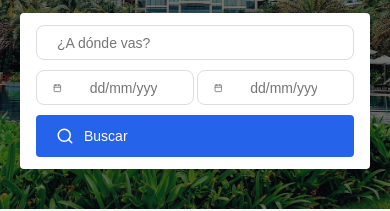
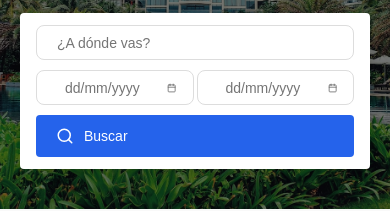
Before and after one commit to TeoLoop/NomadaX, a React (Vite) app in the folder frontend/: page / in a window 390 px wide. Shown: the part 287-498 px from the top of the page. Built offline with nearby package versions, Linux system fonts and the light colour scheme.

Commit message:
Mejorando Menu hamburguesa

```diff
--- a/frontend/src/components/SearchBar.jsx
+++ b/frontend/src/components/SearchBar.jsx
@@ -30,18 +30,17 @@ const SearchBar = () => {
       <div className="date-picker-container">
         {/* Check-in */}
         <div className="custom-picker" onClick={() => startRef.current.setOpen(true)}>
-          <FiCalendar className="calendar-icon" />
           <DatePicker
             selected={startDate}
             onChange={(date) => setStartDate(date)}
             placeholderText="dd/mm/yyyy"
             ref={startRef}
           />
+          <FiCalendar className="calendar-icon" />
         </div>
 
         {/* Check-out */}
         <div className="custom-picker" onClick={() => endRef.current.setOpen(true)}>
-          <FiCalendar className="calendar-icon" />
           <DatePicker
             selected={endDate}
             onChange={(date) => setEndDate(date)}
@@ -49,6 +48,7 @@ const SearchBar = () => {
             placeholderText="dd/mm/yyyy"
             ref={endRef}
           />
+          <FiCalendar className="calendar-icon" />
         </div>
       </div>
 
--- a/frontend/src/styles/Header.css
+++ b/frontend/src/styles/Header.css
@@ -143,7 +143,7 @@
     background-color: #fff;
     width: 100%;
     flex-direction: column;
-    align-items: center;
+    align-items: flex-start; /* Los enlaces estarán alineados a la izquierda */
     padding: 20px 0;
     box-shadow: 0 2px 8px rgba(0, 0, 0, 0.1);
     transform: translateX(100%);
@@ -157,12 +157,26 @@
     transform: translateX(0);
   }
 
-  /* Ajustar el orden de los botones y hacerlos apilados */
+  /* Los enlaces están a la izquierda */
+  .navbar-item {
+    width: 100%; /* Asegura que los enlaces ocupen todo el ancho */
+    text-align: left; /* Los enlaces estarán alineados a la izquierda */
+    padding-left: 20px; /* Espacio a la izquierda de los enlaces */
+  }
+
+  /* Centrado solo del botón de Login */
   .auth-buttons {
     display: flex;
     flex-direction: column; /* Los botones estarán uno abajo del otro */
     gap: 10px; /* Separación entre los botones */
-    align-items: center; /* Centrado de los botones */
+    align-items: center; /* Centrar los botones */
+    width: 100%;
+    padding: 0;
+  }
+
+  .login-button {
+    margin-left: auto; /* Centra el botón de Login */
+    margin-right: auto;
   }
 
   .navbar-item,
@@ -197,6 +211,7 @@
   }
 }
 
+
 /* Animación de desvanecimiento para las opciones del menú */
 @keyframes fadeIn {
   0% {
--- a/frontend/src/styles/SearchBar.css
+++ b/frontend/src/styles/SearchBar.css
@@ -52,6 +52,7 @@
   .custom-picker {
     display: flex;
     align-items: center;
+    justify-content: start;
     gap: 8px;
     background-color: #fff;
     padding: 12px 16px;
@@ -67,7 +68,7 @@
     outline: none;
     font-size: 14px;
     background: none;
-    width: 100px;
+    width: 110px;
 
   }
 
@@ -93,7 +94,10 @@
       gap: 3px;
     }
 
+    /* El input del date picker en pantallas pequeñas */
     .react-datepicker__input-container input {
-      width: 100%; /* Los DatePickers ocuparán todo el espacio disponible */
+      width: 100%; /* Asegura que el input ocupe todo el espacio */
+      font-size: 14px; /* Ajusta el tamaño de la fuente para pantallas pequeñas */
+      padding: 12px;
     }
   }
```
